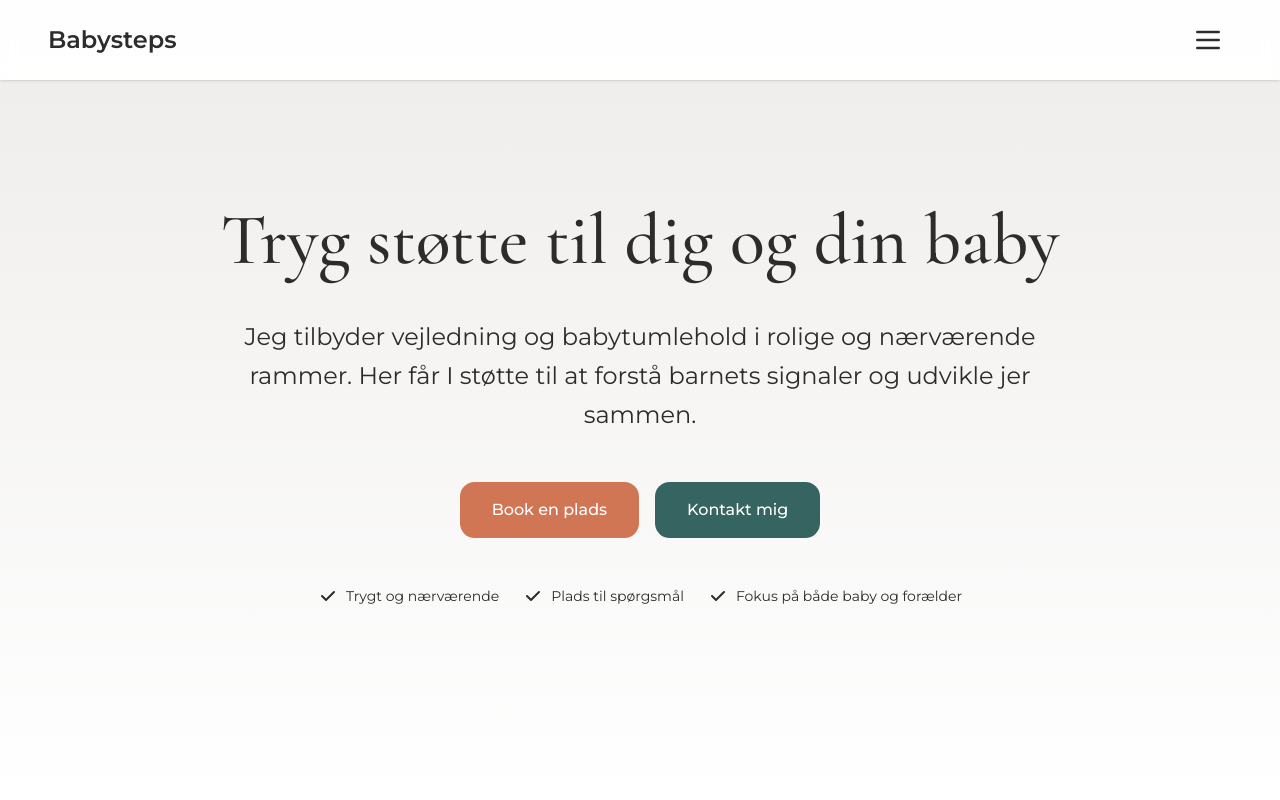
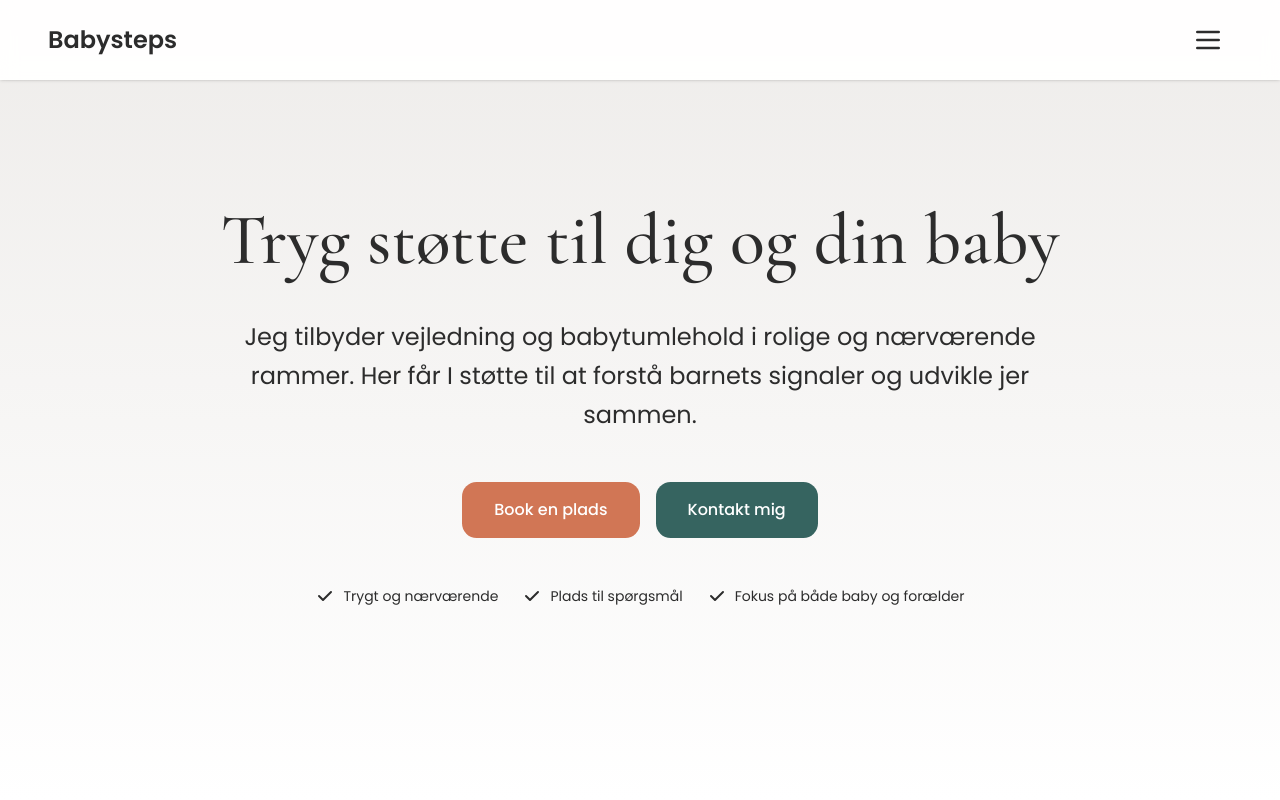
Before and after one commit to Andreasdcd/baby-virksomhed, a Next.js app: page / in a window 1280 px wide. Shown: the top 800 px of the page. Built offline with nearby package versions, Linux system fonts and the light colour scheme.

Commit message:
Change font from Montserrat to Poppins for better fit

```diff
--- a/app/globals.css
+++ b/app/globals.css
@@ -13,16 +13,18 @@
 }
 
 html {
-  scroll-behavior: smooth;
+  height: 100%;
   scroll-snap-type: y mandatory;
-  overflow-y: scroll;
 }
 
 body {
   background: var(--background);
   color: var(--foreground);
-  font-family: var(--font-montserrat), -apple-system, BlinkMacSystemFont, sans-serif;
+  font-family: var(--font-poppins), -apple-system, BlinkMacSystemFont, sans-serif;
   overflow-x: hidden;
+  height: 100%;
+  overflow-y: scroll;
+  scroll-snap-type: y mandatory;
 }
 
 h1, h2, h3, h4, h5, h6 {
--- a/app/layout.tsx
+++ b/app/layout.tsx
@@ -1,5 +1,5 @@
 import type { Metadata } from "next";
-import { Cormorant_Garamond, Montserrat } from "next/font/google";
+import { Cormorant_Garamond, Poppins } from "next/font/google";
 import "./globals.css";
 import Header from "@/components/Header";
 
@@ -10,10 +10,10 @@ const cormorant = Cormorant_Garamond({
   display: "swap",
 });
 
-const montserrat = Montserrat({
+const poppins = Poppins({
   subsets: ["latin"],
-  weight: ["300", "400", "500", "600"],
-  variable: "--font-montserrat",
+  weight: ["300", "400", "500", "600", "700"],
+  variable: "--font-poppins",
   display: "swap",
 });
 
@@ -36,7 +36,7 @@ export default function RootLayout({
   children: React.ReactNode;
 }>) {
   return (
-    <html lang="da" className={`${montserrat.variable} ${cormorant.variable} scroll-smooth`}>
+    <html lang="da" className={`${poppins.variable} ${cormorant.variable} scroll-smooth`}>
       <body className="min-h-full antialiased font-sans">
         <Header />
         {children}
--- a/tailwind.config.ts
+++ b/tailwind.config.ts
@@ -19,7 +19,7 @@ export default {
         }
       },
       fontFamily: {
-        sans: ['var(--font-montserrat)', 'sans-serif'],
+        sans: ['var(--font-poppins)', 'sans-serif'],
         heading: ['var(--font-cormorant)', 'serif'],
       },
       borderRadius: {
```
